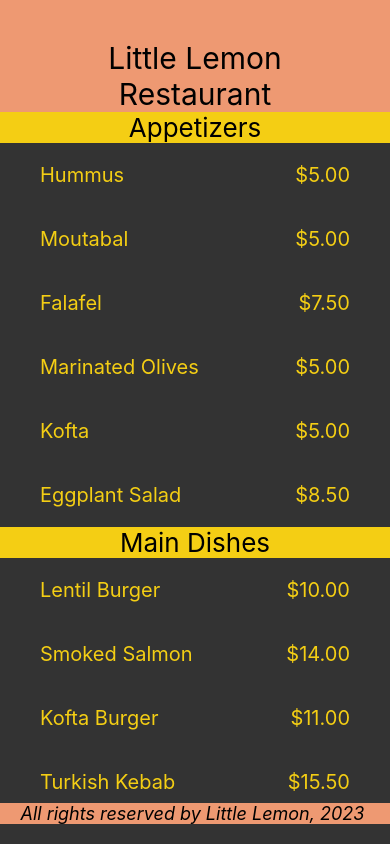
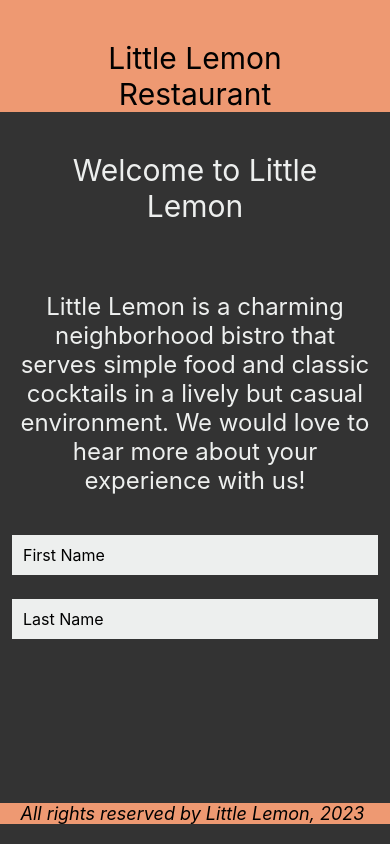
Before and after one commit to Pizzaboi87/react-native-playground, a React Native app: screen / in a window 390 px wide. Built offline with nearby package versions, Linux system fonts and the light colour scheme.

Commit message:
Added user input

```diff
--- a/App.js
+++ b/App.js
@@ -4,13 +4,15 @@
 import Header from './components/Header';
 import Footer from './components/Footer';
 import MenuItems from './components/MenuItems';
+import WriteReview from './components/WriteReview';
 
 export default function App() {
   return (
     <>
       <View style={styles.container}>
         <Header />
-        <MenuItems />
+        {/*<MenuItems />*/}
+        <WriteReview />
       </View>
       <View style={styles.footerContainer}>
         <Footer />
--- /dev/null
+++ b/components/WriteReview.js
@@ -0,0 +1,60 @@
+import React, { useState } from 'react';
+import { ScrollView, Text, StyleSheet, TextInput } from 'react-native';
+
+const WriteReview = () => {
+    const [firstName, onChangeFirstName] = useState('');
+    const [lastName, onChangeLastName] = useState('');
+
+    return (
+        <ScrollView style={styles.container}>
+            <Text style={styles.headerText}>Welcome to Little Lemon</Text>
+            <Text style={styles.regularText}>
+                Little Lemon is a charming neighborhood bistro that serves simple food
+                and classic cocktails in a lively but casual environment. We would love
+                to hear more about your experience with us!
+            </Text>
+            <TextInput
+                style={styles.inputBox}
+                value={firstName}
+                onChangeText={onChangeFirstName}
+                placeholder={'First Name'}
+            />
+            <TextInput
+                style={styles.inputBox}
+                value={lastName}
+                onChangeText={onChangeLastName}
+                placeholder={'Last Name'}
+            />
+        </ScrollView>
+    );
+}
+
+const styles = StyleSheet.create({
+    container: {
+        flex: 1,
+    },
+    headerText: {
+        padding: 40,
+        fontSize: 30,
+        color: '#EDEFEE',
+        textAlign: 'center',
+    },
+    regularText: {
+        fontSize: 24,
+        padding: 20,
+        marginVertical: 8,
+        color: '#EDEFEE',
+        textAlign: 'center',
+    },
+    inputBox: {
+        height: 40,
+        margin: 12,
+        borderWidth: 1,
+        padding: 10,
+        fontSize: 16,
+        borderColor: '#EDEFEE',
+        backgroundColor: '#EDEFEE',
+    },
+});
+
+export default WriteReview;
```
